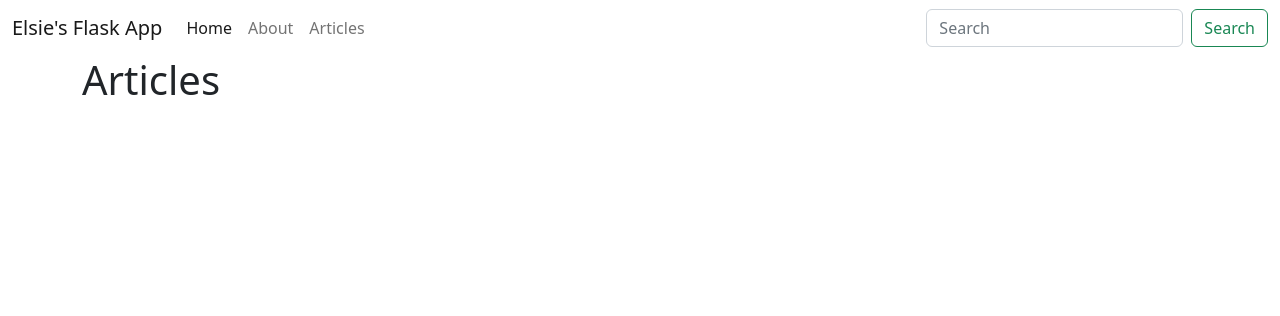
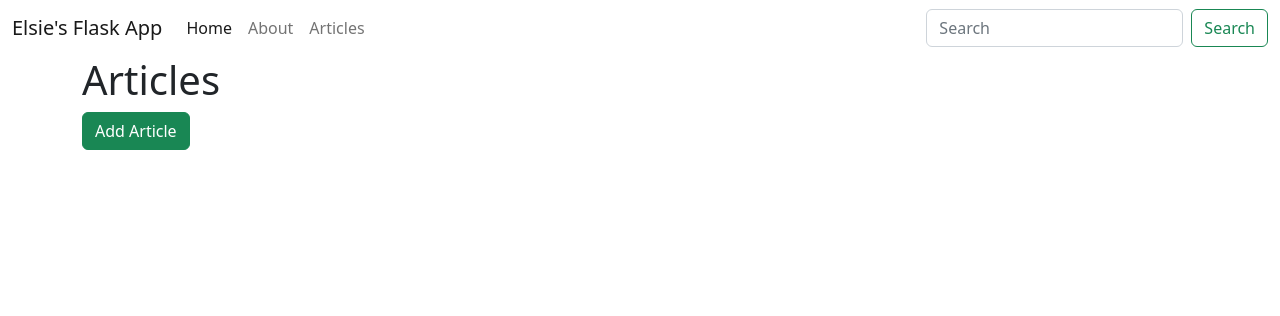
Before and after one commit to HeesunPark26/API-study_2022, a Flask app: template templates/articles.html in a window 1280 px wide. Shown: the top 316 px of the page. Run offline with Flask 2, Linux system fonts and the light colour scheme; the template is opened without the code that fills it, so the values that code supplies are empty.

Commit message:
restore button

```diff
--- a/templates/articles.html
+++ b/templates/articles.html
@@ -2,7 +2,7 @@
 
 {% block body %}
     <h1>Articles</h1>
-    <!--<a class="btn btn-success" href="/add_article"> Add Article</a>-->
+    <a class="btn btn-success" href="/add_article"> Add Article</a>
     <ul class="list-group">
         {% for article in articles %}
             <li class="list-group-item"><a href="article/{{article[0]}}">{{article[1]}}</a></li>
```
